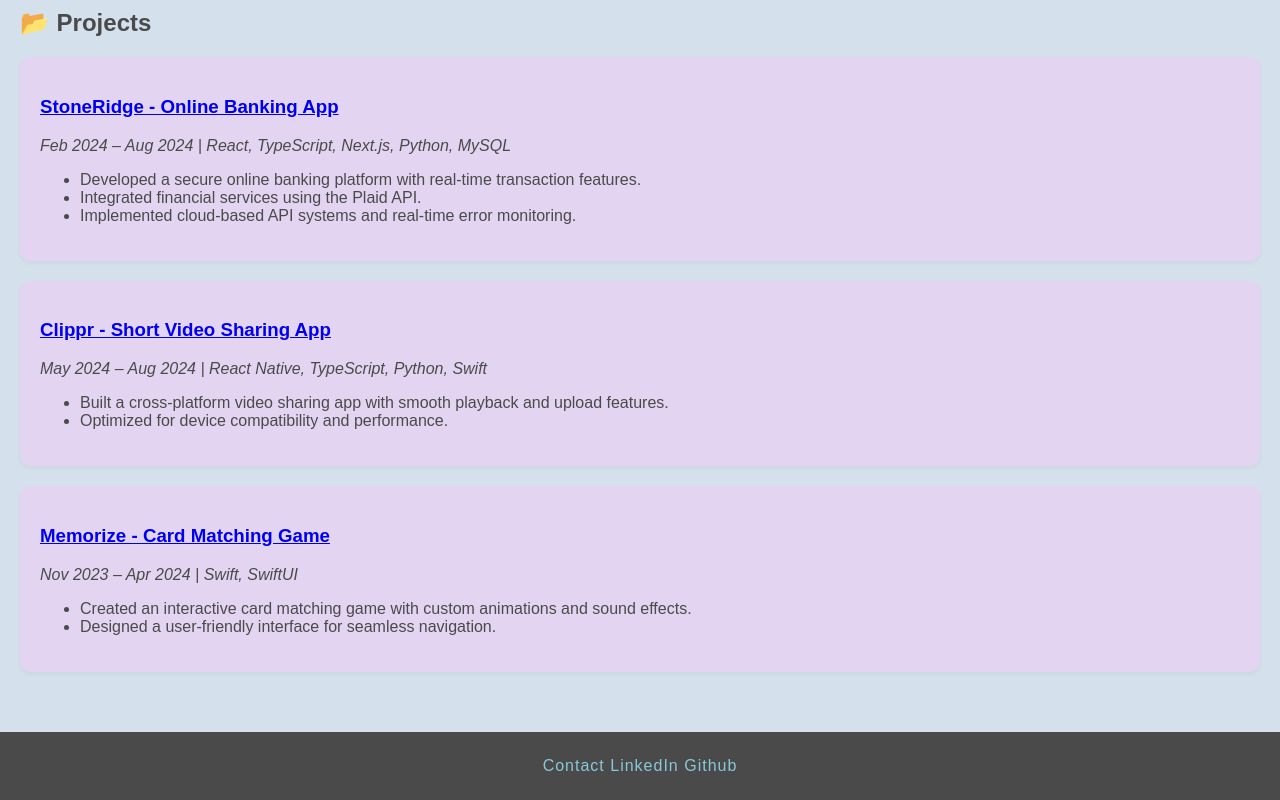
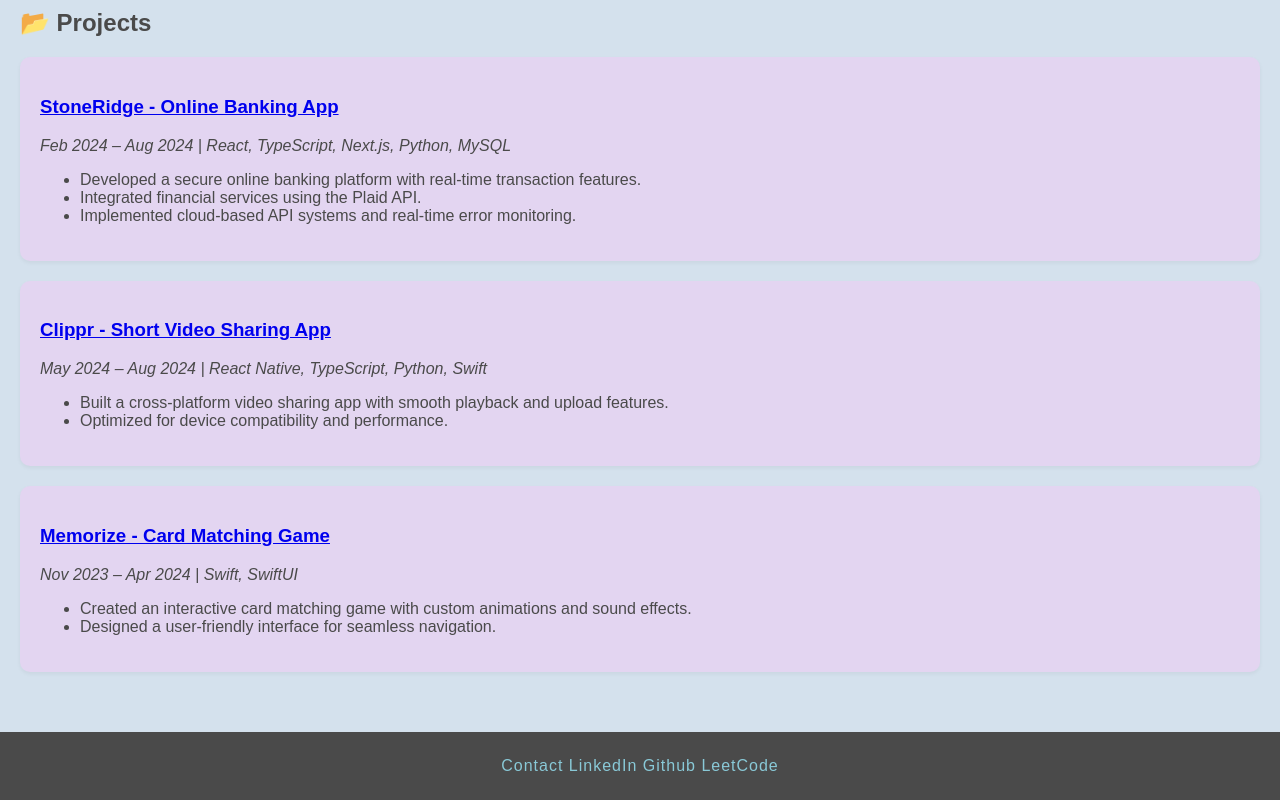
Before and after one commit to Saad220905/my-website, a plain HTML site: page index.html in a window 1280 px wide. Shown: the part 1097-1897 px from the top of the page. Drawn offline with Linux system fonts and the light colour scheme.

Commit message:
updated footer to include leetcode profile

```diff
--- a/index.html
+++ b/index.html
@@ -82,6 +82,7 @@
             <a href="mailto:saad220905@gmail.com">Contact</a>
             <a href="https://linkedin.com/in/saad220905" target="_blank">LinkedIn</a>
             <a href="https://github.com/Saad220905" target="_blank">Github</a>
+            <a href="https://leetcode.com/u/saad220905/" target="_blank">LeetCode</a>
         </div>
     </footer>
     <script src="script.js"></script>
```
